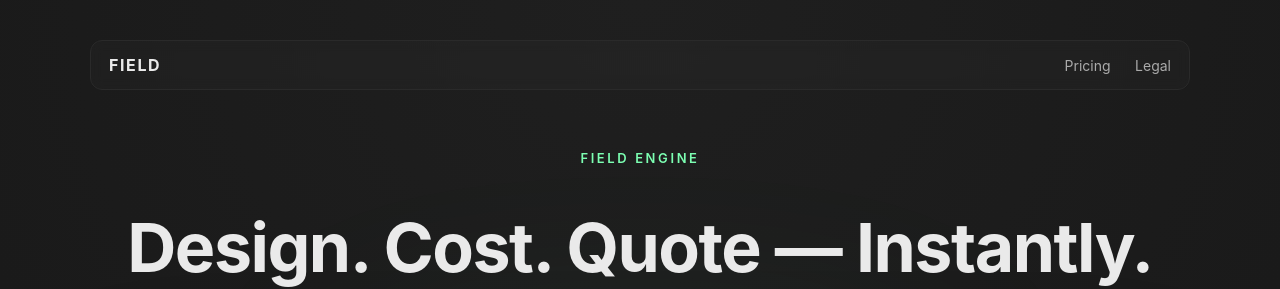
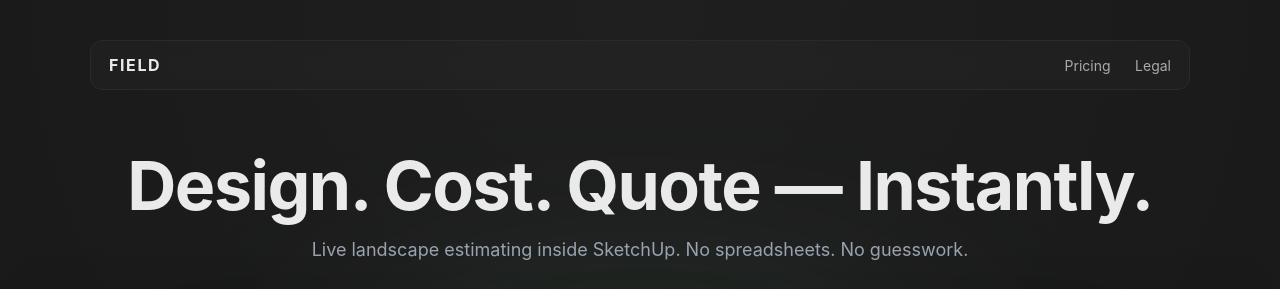
Before and after one commit to theobozzicatlin-lgtm/fieldengine-site, a website: page index.html in a window 1280 px wide. Shown: the top 289 px of the page. Drawn offline with Linux system fonts and the light colour scheme.

Commit message:
Update index.html

```diff
--- a/index.html
+++ b/index.html
@@ -197,7 +197,7 @@
   <!-- HERO -->
   <div class="hero">
 
-    <div class="brand">FIELD ENGINE</div>
+
 
     <h1>Design. Cost. Quote — Instantly.</h1>
 
```
